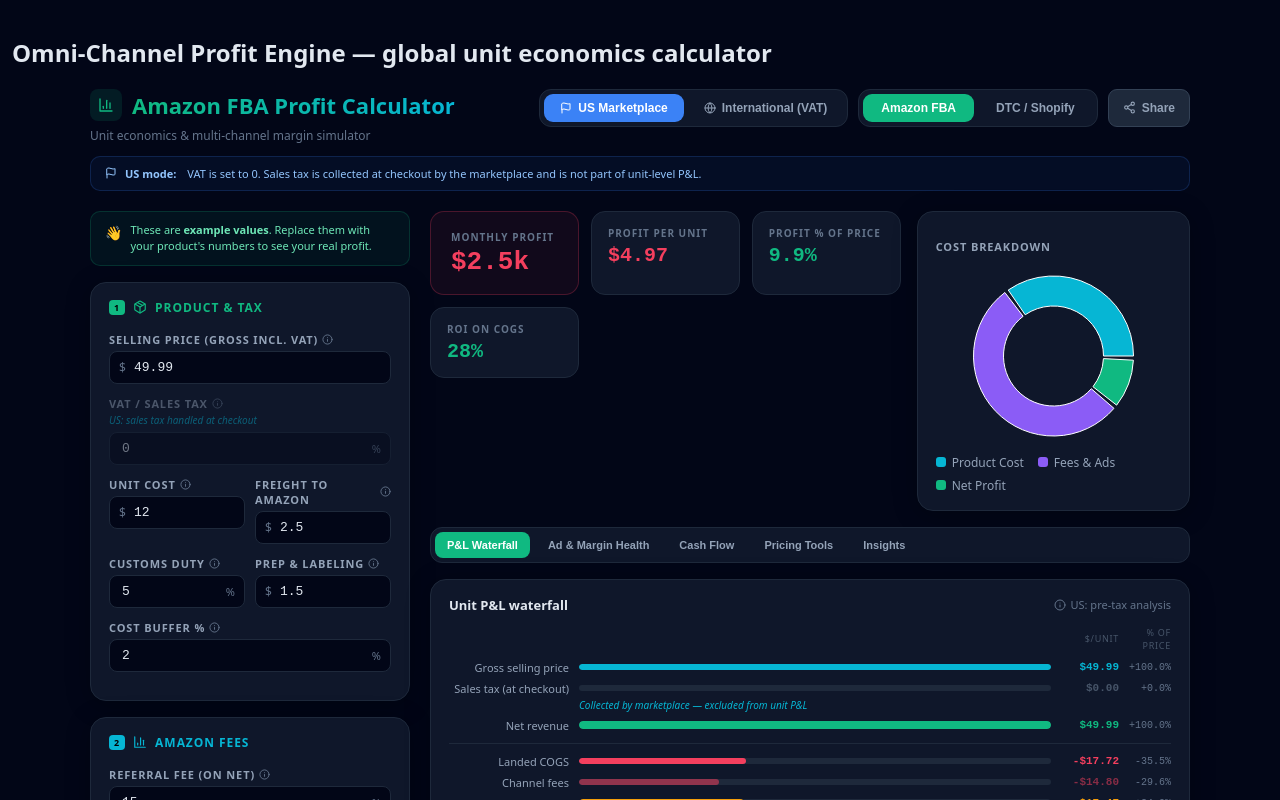
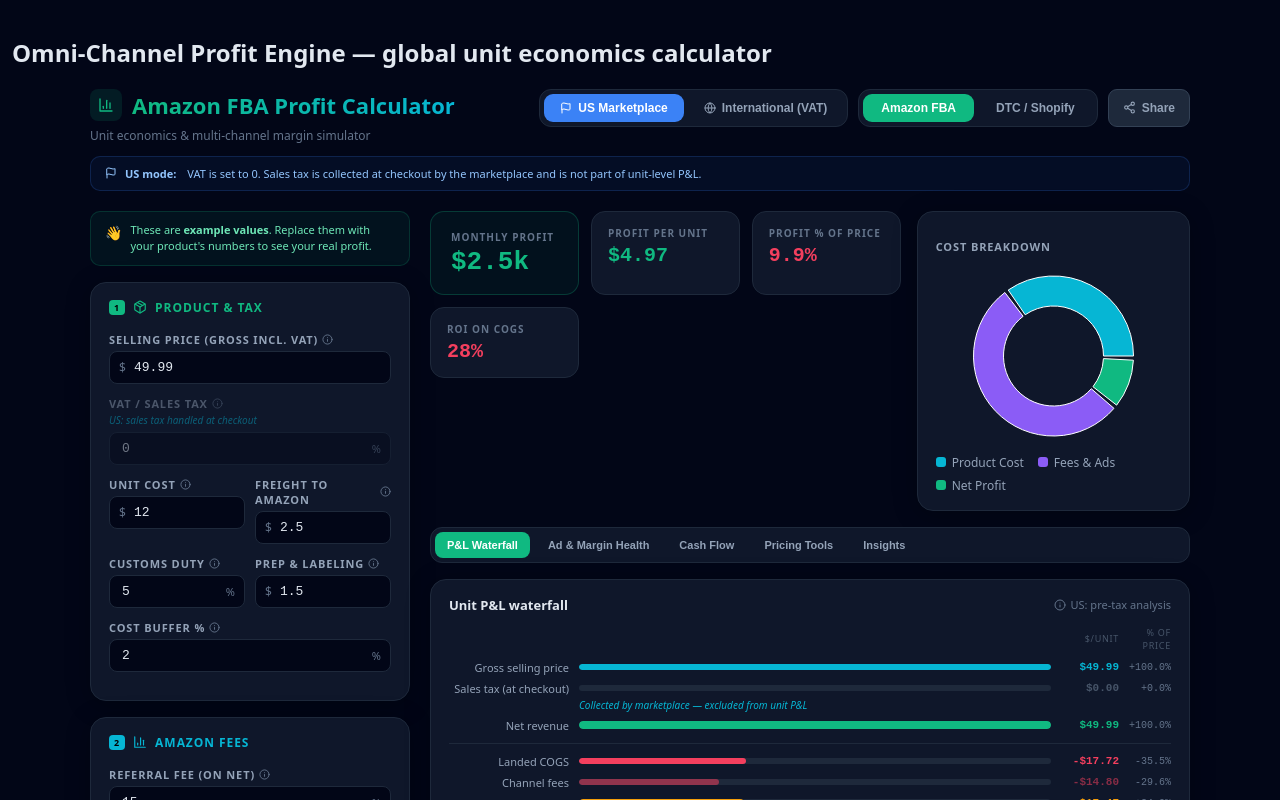
Before and after one commit to avielg-droid/amazon-calculator, a React (Vite) app: page / in a window 1280 px wide. Shown: the top 800 px of the page. Built offline with nearby package versions, Linux system fonts and the light colour scheme.

Commit message:
fix: benchmark-based color logic on KPI cards — green/amber/rose with proper thresholds

```diff
--- a/App.jsx
+++ b/App.jsx
@@ -71,10 +71,16 @@
   );
 }
 
-function StatCard({ label, value, color, signed, big }) {
-  const resolvedColor = signed
-    ? (parseFloat(value) >= 0 ? C.emerald : C.rose)
-    : (color || C.s4);
+function StatCard({ label, value, numericValue, thresholds, color, big }) {
+  let resolvedColor = color || C.s4;
+  if (numericValue !== undefined) {
+    if (thresholds) {
+      const [lo, hi] = thresholds;
+      resolvedColor = numericValue >= hi ? C.emerald : numericValue >= lo ? C.amber : C.rose;
+    } else {
+      resolvedColor = numericValue >= 0 ? C.emerald : C.rose;
+    }
+  }
   return (
     <div style={{
       background: big ? `${resolvedColor}10` : C.s9,
@@ -477,10 +483,10 @@
           <div style={{ display: "flex", flexWrap: "wrap", gap: 16, alignItems: "flex-start" }}>
             <div style={{ flex: 2, minWidth: 280 }}>
               <div style={{ display: "grid", gridTemplateColumns: "repeat(auto-fit, minmax(110px, 1fr))", gap: 12 }}>
-                <StatCard label="Monthly profit" value={`$${fmtK(s.totalMonthlyProfit)}`} signed big />
-                <StatCard label="Profit per unit" value={`$${fmt(s.netProfitPerUnit)}`} signed />
-                <StatCard label="Profit % of price" value={`${fmt(s.netMargin, 1)}%`} signed />
-                <StatCard label="ROI on COGS" value={`${fmt(s.roi, 0)}%`} signed />
+                <StatCard label="Monthly profit" value={`$${fmtK(s.totalMonthlyProfit)}`} numericValue={s.totalMonthlyProfit} big />
+                <StatCard label="Profit per unit" value={`$${fmt(s.netProfitPerUnit)}`} numericValue={s.netProfitPerUnit} thresholds={[1, 3]} />
+                <StatCard label="Profit % of price" value={`${fmt(s.netMargin, 1)}%`} numericValue={s.netMargin} thresholds={[10, 20]} />
+                <StatCard label="ROI on COGS" value={`${fmt(s.roi, 0)}%`} numericValue={s.roi} thresholds={[40, 80]} />
               </div>
             </div>
             <CostChart s={s} />
```
